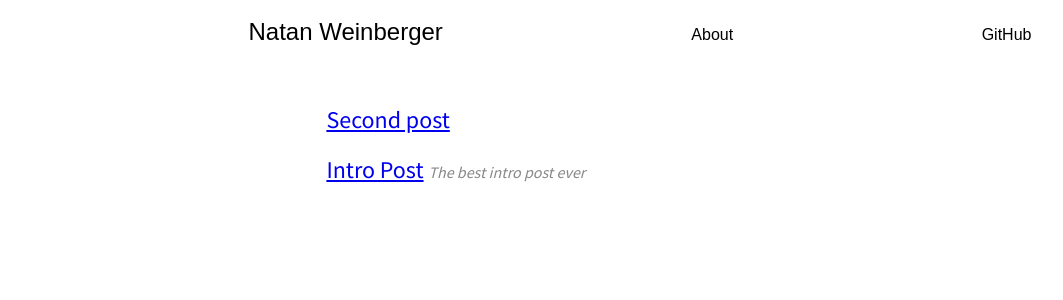
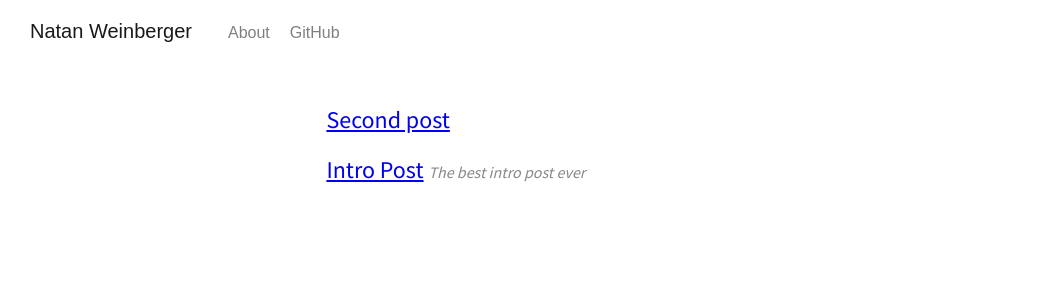
Before and after one commit to natanweinberger/natanweinberger.github.io, a Jekyll site: the page built from index.html, in a window 1280 px wide. Shown: the top 300 px of the page, without its empty margins (0-1063 px from the left). Built offline with Jekyll 4.4.1, drawn with Linux system fonts in a browser that asks for light colours.

Commit message:
Update header layout, add reading time estimate

```diff
--- a/_includes/header.html
+++ b/_includes/header.html
@@ -1,24 +1,26 @@
-<div class="header">
-    <div class="header-nav">
-      <a class="header-home-link" href="{{ site.baseurl }}/">
+<div class="header" id="header" >
+    <div class="header-container">
+
+      <a class="navbar-brand" href="{{ site.baseurl }}/">
           {{ site.title }}
       </a>
-      <!-- <a class="header-nav-item{% if page.url == site.baseurl %} active{% endif %}" href="{{ site.baseurl }}">Home</a> -->
 
-      {% comment %}
-        The code below dynamically generates a sidebar nav of pages with
-        `layout: page` in the front-matter. See readme for usage.
-      {% endcomment %}
+      <nav class="navbar">
+        <ul class="navbar-nav">
+        {% for node in site.pages %}
+          {% if node.title != null %}
+            {% if node.layout == "page" %}
+            <li class='nav-item'>
+              <a href="{{ node.url }}">{{ node.title }}</a>
+            </li>
+            {% endif %}
+          {% endif %}
+        {% endfor %}
+          <li class="nav-item">
+            <a href="{{ site.github.user }}">GitHub</a>
+          </li>
+        </ul>
+      </nav>
 
-      {% assign pages_list = site.pages %}
-      {% for node in pages_list %}
-        {% if node.title != null %}
-          {% if node.layout == "page" %}
-            <a class="header-nav-item{% if page.url == node.url %} active{% endif %}" href="{{ node.url }}">{{ node.title }}</a>
-          {% endif %}
-        {% endif %}
-      {% endfor %}
-
-      <a class="header-nav-item" href="{{ site.github.user }}">GitHub</a>
     </div>
 </div>
--- a/public/css/main.css
+++ b/public/css/main.css
@@ -18,32 +18,59 @@ body {
     position: fixed;
     left: 0;
     right: 0;
-    width: 100%;
-    height: 4rem;
+    height: 3rem;
     font-family: Arial;
+    z-index: 1;
+    padding: 15px;
+}
+
+.header-container {
     display: flex;
-    justify-content: center;
-    align-items: center;
-    z-index: 1;
-    /*background: #fffefc;*/
+    flex-wrap: wrap;
+    align-items: baseline;
+    padding-left: 15px;
+    padding-right: 15px;
 }
 
 .header a {
     text-decoration: none;
-    color: black;
 }
 
-.header-home-link {
-    font-size: x-large;
+.navbar {
+    display: flex;
+    flex-grow: 1;
+    box-sizing: border-box;
 }
 
-.header-nav {
-    width: 100%;
+.navbar-brand {
+    display: inline-block;
+    padding-top: 0.3125rem;
+    padding-bottom: 0.3125rem;
+    margin-right: 1rem;
+    font-size: 1.25rem;
+    line-height: inherit;
+    white-space: nowrap;
+    color: rgba(0, 0, 0, 0.9) !important;
+}
+
+.navbar-nav {
     display: flex;
-    flex-direction: row;
-    justify-content: space-evenly;
-    flex-wrap: wrap;
-    align-items: baseline;
+    margin-right: auto !important;
+    padding-left: 0;
+    margin-top: 0;
+    margin-bottom: 0;
+    box-sizing: border-box;
+    -webkit-font-smoothing: antialiased;
+}
+
+.nav-item {
+    list-style: none;
+    box-sizing: border-box;
+    padding-left: 20px;
+}
+
+.nav-item a {
+    color: rgba(0, 0, 0, 0.5);
 }
 
 .header-nottop {
@@ -60,6 +87,7 @@ body {
     margin: 0 auto;
     padding: 16px;
     font-family: 'Source Sans Pro';
+    -webkit-font-smoothing: antialiased;
 }
 
 .content .post {
@@ -75,6 +103,14 @@ body {
     color: #888;
     font-size: 16px;
     font-style: italic;
+}
+
+.post-date {
+    color: rgba(0, 0, 0, 0.8);
+}
+
+.reading-time {
+    color: rgba(0, 0, 0, 0.8);
 }
 
 p.image {
@@ -100,3 +136,36 @@ code.highlighter-rouge {
     font-size: 14px;
     font-weight: bold;
 }
+
+/* Middot divider */
+.middotDivider {
+    display: inline-block;
+    padding: 0 0.42em;
+}
+
+.middotDivider::after {
+    content: '\00b7';
+}
+
+/* Horizonal rule */
+
+hr {
+    margin-top: 52px;
+    margin-bottom: 42px;
+    text-align: center;
+    border: 0;
+    height: 0;
+    overflow: visible;
+}
+
+hr::before {
+    position: relative;
+    top: -25px;
+    margin-left: 0.8em;
+    font-size: 21px;
+    font-style: italic;
+    font-weight: 400;
+    letter-spacing: 0.8em;
+    color: rgba(0, 0, 0, 0.6);
+    content: '\002e\002e\002e';
+}
```
Also changed, not shown: _layouts/post.html (+14 -3 lines).
